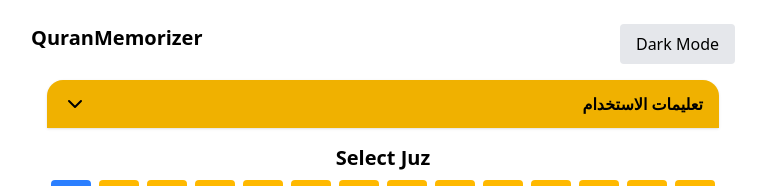
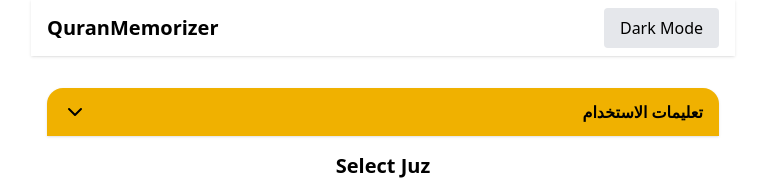
Before and after one commit to Mohamed-Khamis2294/QuranMemorizer, a React (Vite) app: page / in a window 1280 px wide. Shown: the top 186 px of the page, without its empty margins (257-1023 px from the left). Built offline with nearby package versions, Linux system fonts and the light colour scheme; no server answers.

Commit message:
fixed navbar

```diff
--- a/src/App.tsx
+++ b/src/App.tsx
@@ -2,7 +2,7 @@ import Quran from "./components/Quran";
 
 const App = () => {
   return (
-    <div className="mt-6 mx-5 lg:mx-72 space-y-4 relative bg-white text-black dark:bg-gray-900 dark:text-white min-h-screen">
+    <div className="mt-6 mx-5 lg:mx-72 space-y-4 bg-white text-black dark:bg-gray-900 dark:text-white min-h-screen">
       <Quran />
     </div>
   );
--- a/src/components/Instructions.tsx
+++ b/src/components/Instructions.tsx
@@ -11,7 +11,7 @@ const Instructions = () => {
   const [open, setOpen] = useState(false);
 
   return (
-    <div dir="rtl" className="mx-4 mt-4">
+    <div dir="rtl" className="mx-4 mt-4 pt-16">
       {/* Toggle Button */}
       <button
         onClick={() => setOpen((prev) => !prev)}
--- a/src/components/NavBar.tsx
+++ b/src/components/NavBar.tsx
@@ -2,7 +2,7 @@ import ThemeToggle from "./ThemeToggle"
 
 const NavBar = () => {
   return (
-    <div className="flex justify-between">
+    <div className="fixed top-0 left-0 mx-5 lg:mx-72  right-0 z-50 flex justify-between items-center px-4 py-2 bg-white  dark:bg-gray-900 shadow">
       <h1 className="text-xl font-bold">QuranMemorizer</h1>
       <ThemeToggle/>
     </div>
--- a/src/components/Quran.tsx
+++ b/src/components/Quran.tsx
@@ -60,7 +60,7 @@ const Quran = () => {
       />
 
       <div className="flex flex-col items-center  justify-center">
-        <div className="h-[750px] lg:h-[400px] p-2  ">
+        <div className="h-[750px]  p-2  ">
         {ayahsPage.slice(0, currentIndex + 1).map((ayah, index) => (
           <AyahComponent key={index} ayah={ayah} lastOne={index===currentIndex&&ayahsPage.slice(0, currentIndex + 1).length>1}/>
           ))}
```
